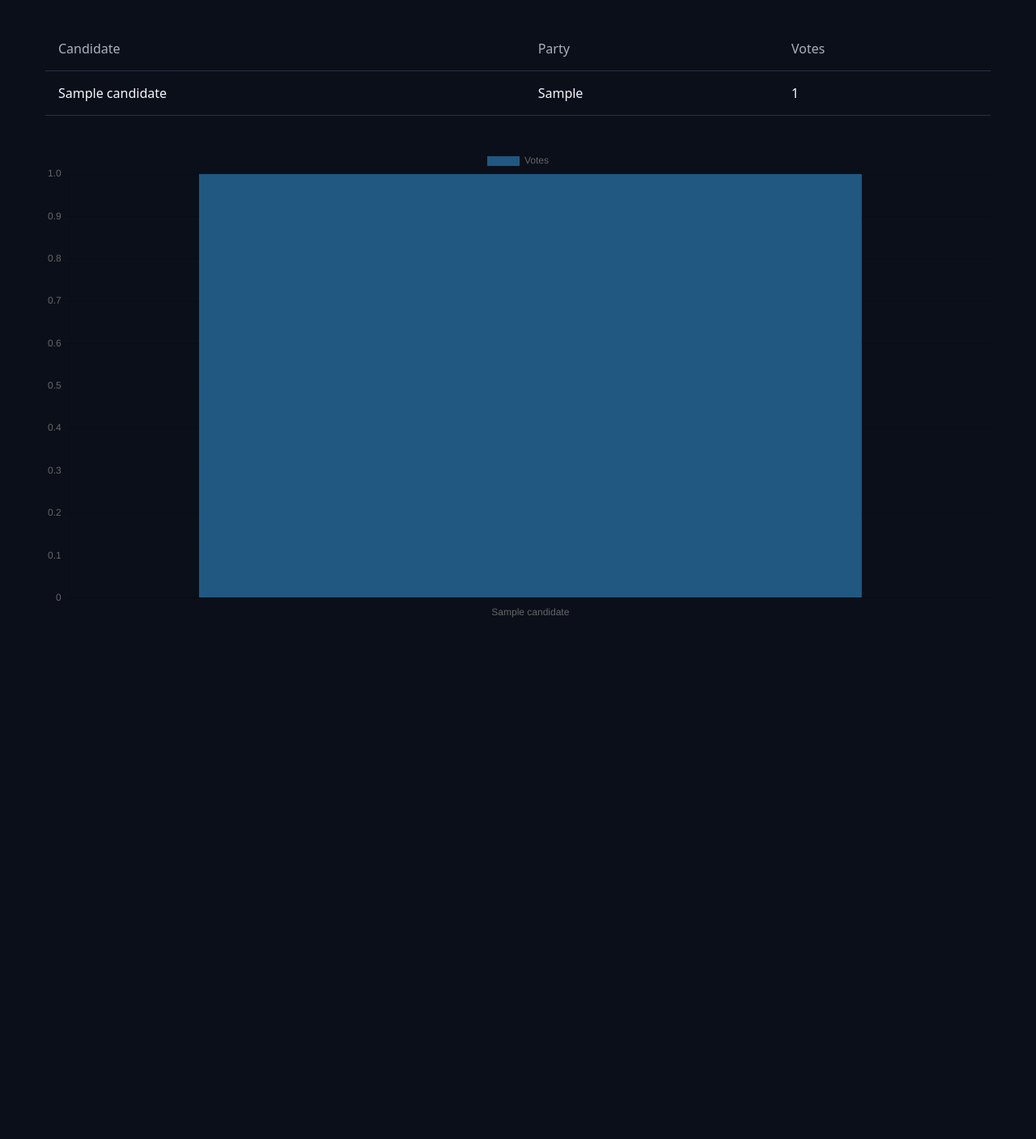
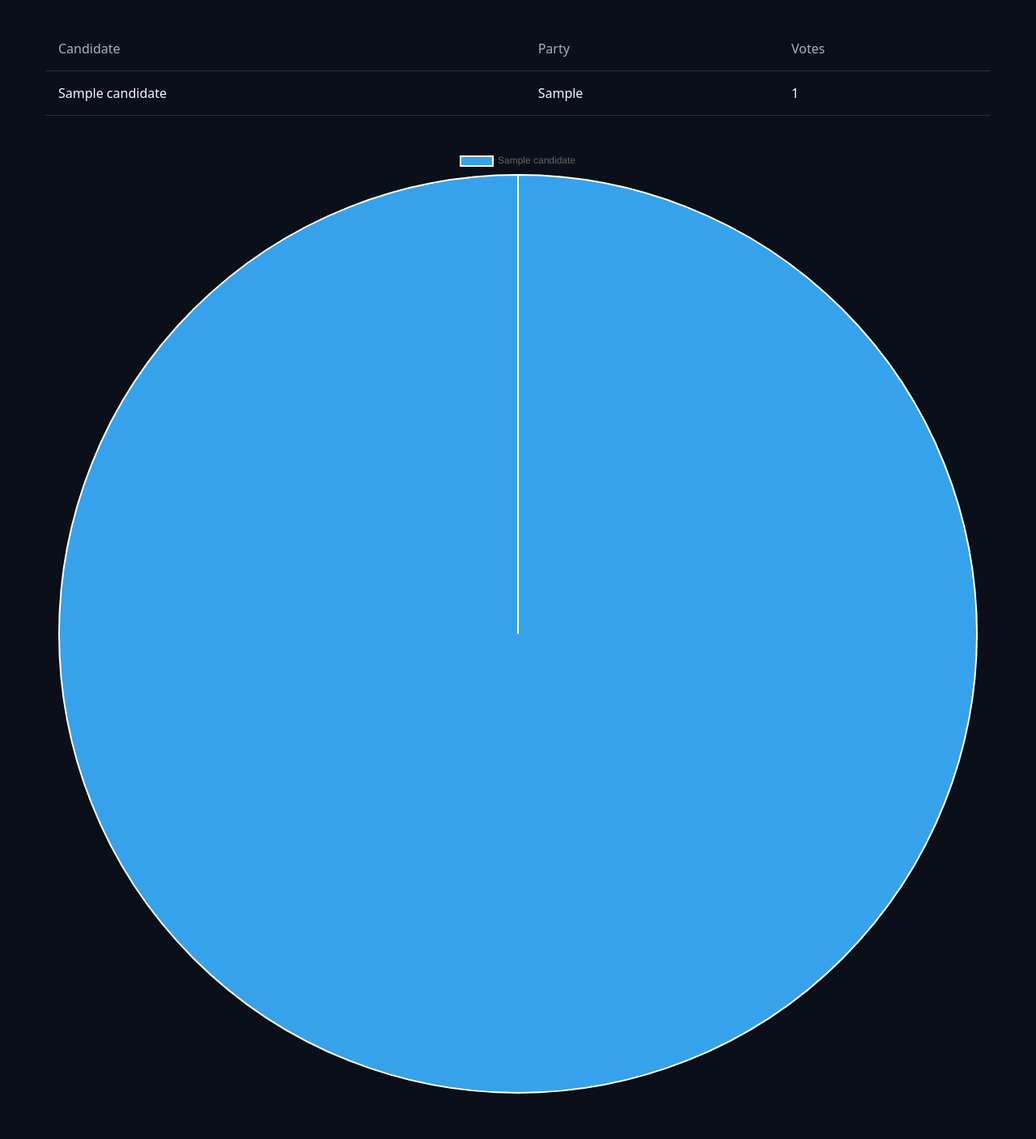
Before and after one commit to FlashGamingTune/Blockchain-Voting, a Flask app: page /results in a window 1280 px wide. Shown: the part 141-1548 px from the top of the page at 81% size. Before the commit the page ends 904 px from the top, so only its background shows below. Run offline with Flask 3, Linux system fonts and the light colour scheme; a user stored in the database is signed in; tables that the repository leaves empty hold one stand-in row (values such as "Sample post").

Commit message:
Update chart type to pie in results page

```diff
--- a/Templates/result.html
+++ b/Templates/result.html
@@ -77,21 +77,21 @@
   <canvas id="voteChart" style="margin-top:40px;"></canvas>
 
   <script>
-    const labels = {{ results | map(attribute = 'name') | list | safe }};
-    const votes = {{ results | map(attribute = 'votes') | list | safe }};
+const labels = {{ results | map(attribute='name') | list | safe }};
+const votes = {{ results | map(attribute='votes') | list | safe }};
 
 new Chart(document.getElementById("voteChart"), {
-      type: "bar",
+  type: "pie",
   data: {
     labels: labels,
     datasets: [{
-          label: "Votes",
       data: votes
     }]
   }
 });
 </script>
 
+
 </body>
 
 </html>
```
Lines whose indentation alone changed are shown as unchanged.
